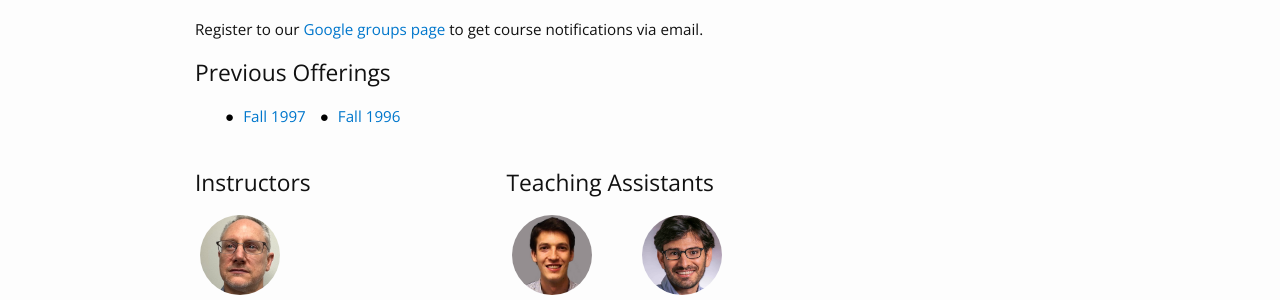
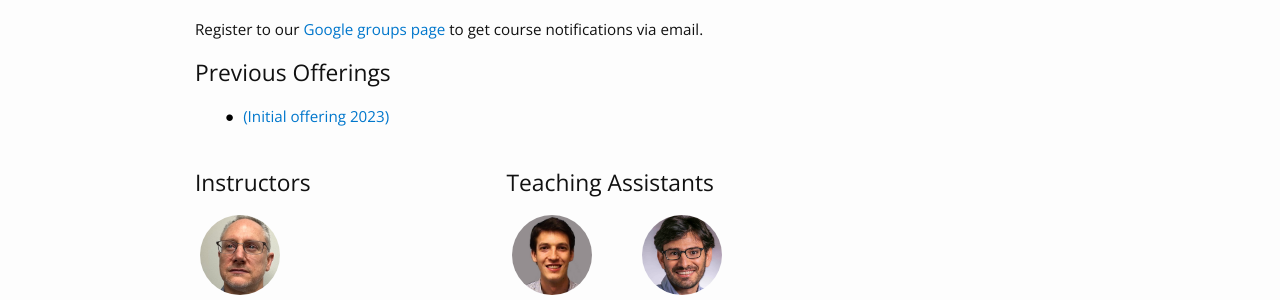
Before and after one commit to VU-CSP/QuantBio, a Jekyll site: the page built from index.md, in a window 1280 px wide. Shown: the part 560-860 px from the top of the page. Built offline with Jekyll 4.4.1, drawn with Linux system fonts in a browser that asks for light colours; nearby versions of some CDN libraries.

Commit message:
Update previous_offering.yml

```diff
--- a/_data/previous_offering.yml
+++ b/_data/previous_offering.yml
@@ -1,6 +1,3 @@
 offerings:
-  - title: Fall 1997
-    url: https://previous_course_website.url/
-
-  - title: Fall 1996
-    url: https://previous_course_website.url/
+  - title: (Initial offering 2023)
+    url:
```
